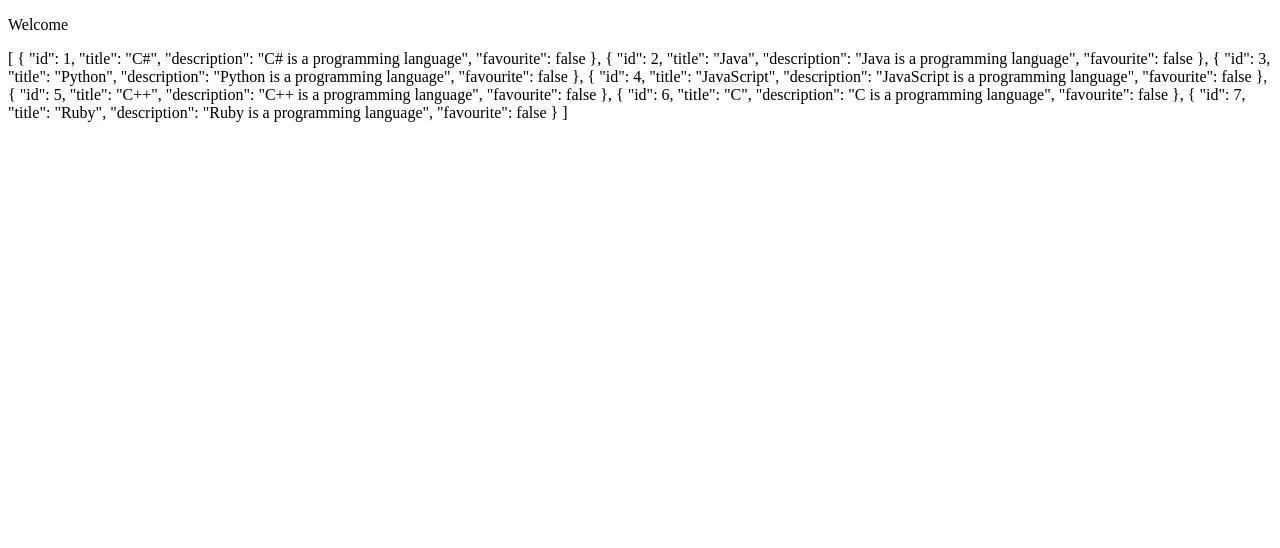
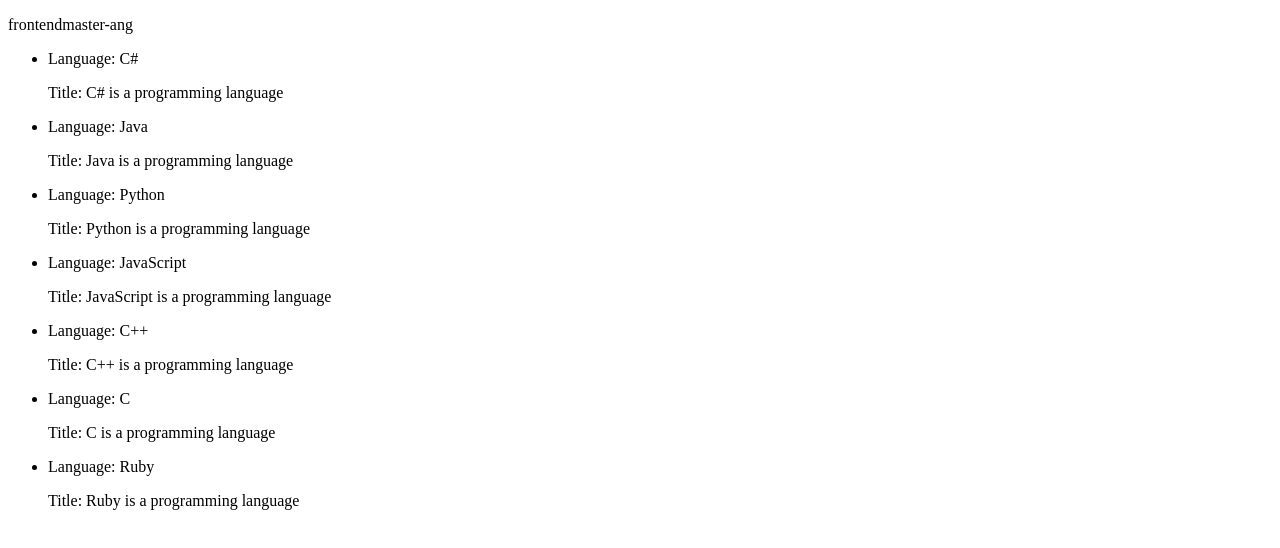
Before and after one commit to ibimina/frontendmaster-ang, an Angular app: page / in a window 1280 px wide. Shown: the top 548 px of the page. Built offline with nearby package versions, Linux system fonts and the light colour scheme.

Commit message:
iterate languages and list language properties

```diff
--- a/src/app/app.component.html
+++ b/src/app/app.component.html
@@ -1,6 +1,10 @@
-<p>Welcome</p>
-<p>{{languages | json}}</p>
-
+<p>{{title }}</p>
+<ul>
+  <li *ngFor="let language of languages">
+<p>Language: {{language.title}}</p>
+<p>Title: {{language.description}}</p>
+  </li>
+</ul>
 <!-- * * * * * * * * * * * * * * * * * * * * * * * * * * * * * * * -->
 <!-- * * * * * * * * * * * The content above * * * * * * * * * * * -->
 <!-- * * * * * * * * * * is only a placeholder * * * * * * * * * * -->
```
